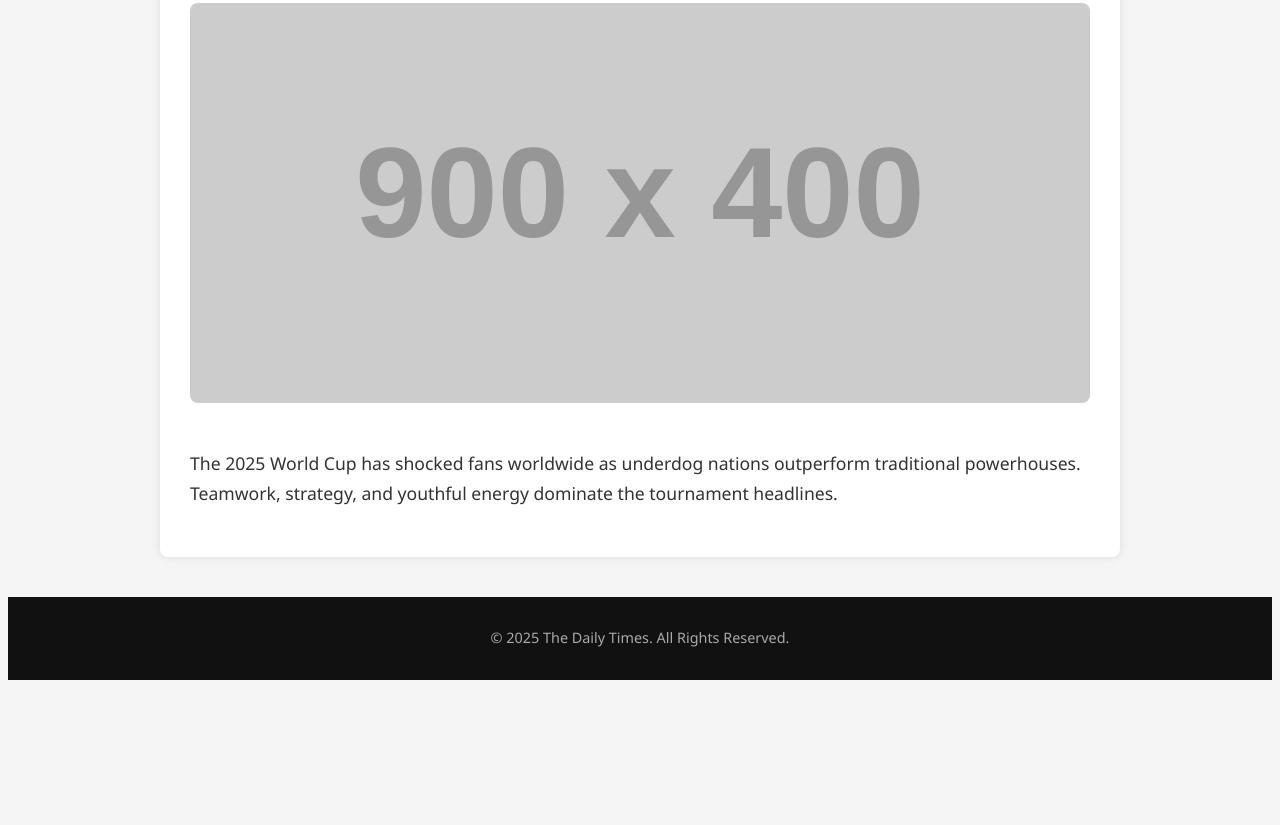
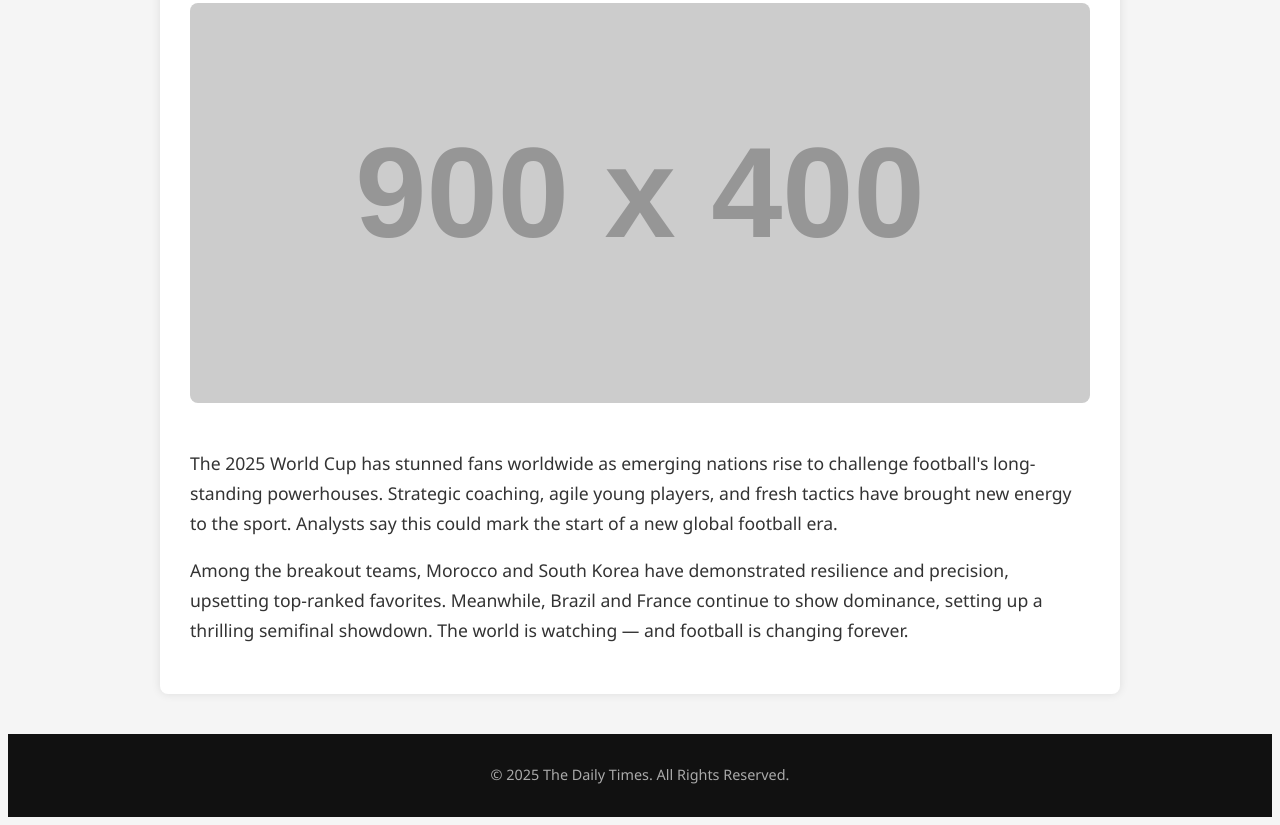
Before and after one commit to henshuuuuuuuuuuuu/Emii, a plain HTML site: page sport.html in a window 1280 px wide. Shown: the part 342-1167 px from the top of the page. Before the commit the page ends 1030 px from the top, so only its background shows below. Drawn offline with Linux system fonts and the light colour scheme; placeholder pictures from the web are drawn by us.

Commit message:
Revise content and image for World Cup 2025 article
Updated article content and image for World Cup 2025.

```diff
--- a/sport.html
+++ b/sport.html
@@ -24,10 +24,16 @@
   <main>
     <h2 class="article-title">World Cup 2025: The Rise of New Football Titans</h2>
     <p class="article-meta">By David Kim | November 12, 2025</p>
-    <img src="https://via.placeholder.com/900x400" class="article-image" alt="Football match">
+    <img src="https://via.placeholder.com/900x400/007BFF/ffffff?text=World+Cup+2025" class="article-image" alt="Football Match">
     <p class="article-content">
-      The 2025 World Cup has shocked fans worldwide as underdog nations outperform traditional powerhouses.
-      Teamwork, strategy, and youthful energy dominate the tournament headlines.
+      The 2025 World Cup has stunned fans worldwide as emerging nations rise to challenge football's long-standing powerhouses.
+      Strategic coaching, agile young players, and fresh tactics have brought new energy to the sport.
+      Analysts say this could mark the start of a new global football era.
+    </p>
+    <p class="article-content">
+      Among the breakout teams, Morocco and South Korea have demonstrated resilience and precision, upsetting top-ranked favorites.
+      Meanwhile, Brazil and France continue to show dominance, setting up a thrilling semifinal showdown.
+      The world is watching — and football is changing forever.
     </p>
   </main>
 
```
